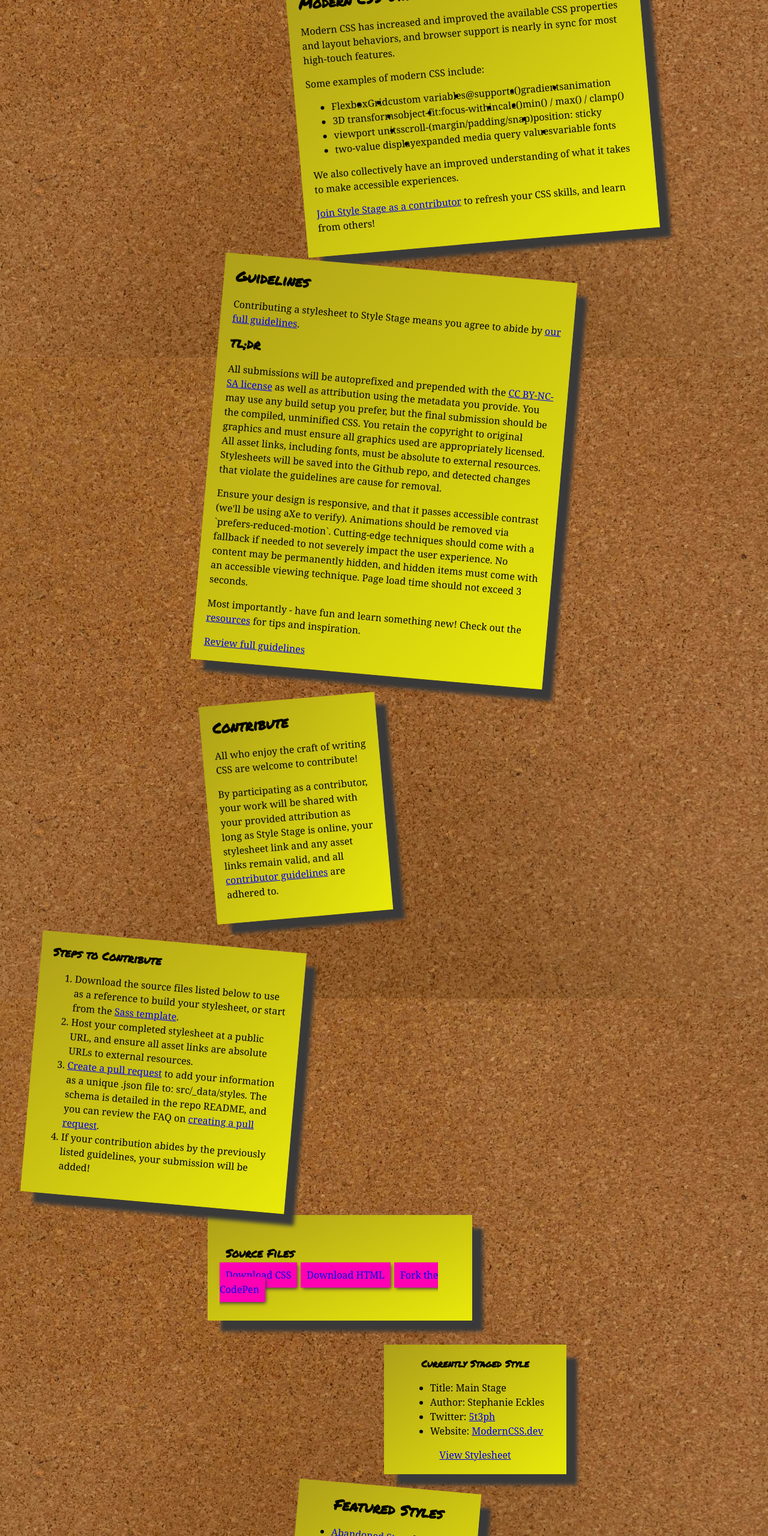
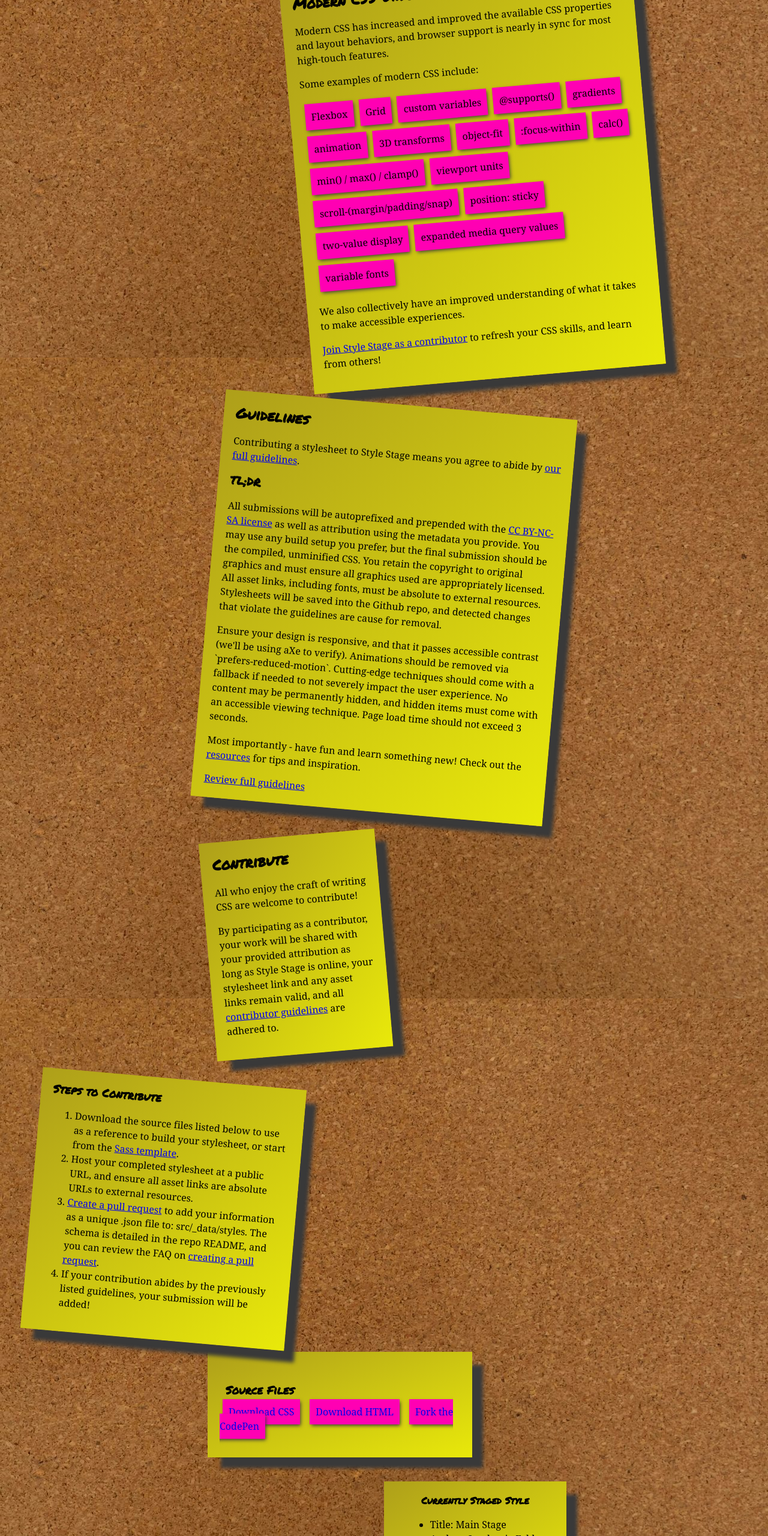
Before and after one commit to levi-wj/stylestage, a website: page public/index.html in a window 1280 px wide. Shown: the part 1540-4100 px from the top of the page at 60% size. Drawn offline with nearby package versions, Linux system fonts and the light colour scheme; files that its build step writes are made by us from their sources.

Commit message:
spotlight sticky note fix

```diff
--- a/sass/block/_body.scss
+++ b/sass/block/_body.scss
@@ -33,6 +33,13 @@
     align-content: center;
 }
 
+@mixin little_sticky {
+    padding: 10px;
+    text-decoration: none;
+    background-color: rgb(255, 0, 179);
+    box-shadow: 2px 3px 6px -1px #393939;
+    margin: 5px;
+}
 article:nth-child(1){
     @include format;
     section:nth-child(1) {
@@ -46,12 +53,16 @@
         transform: rotate(-5deg)
     }
     ul{
+        padding: 0;
         display: flex;
         flex-wrap: wrap;
+        justify-content: start;
 
     }
     li{
-        text-decoration: none;
+        @include little_sticky;
+        list-style: none;
+
         }
 }
 
@@ -83,14 +94,13 @@
         grid-column:3/6 ;
         grid-row: 3;
         padding: 0px;
+
         h3{
             padding: 10px;
         }
         a{
-            padding: 10px;
-            text-decoration: none;
-            background-color: rgb(255, 0, 179);
-            box-shadow: 2px 3px 6px -1px #393939;
+            @include little_sticky;
+
         }
     }
 }
```
